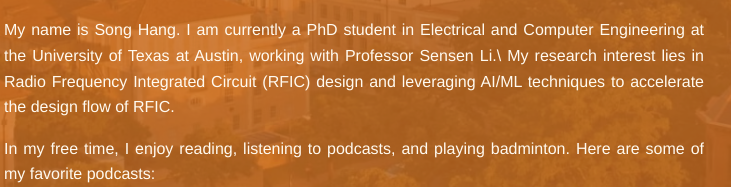
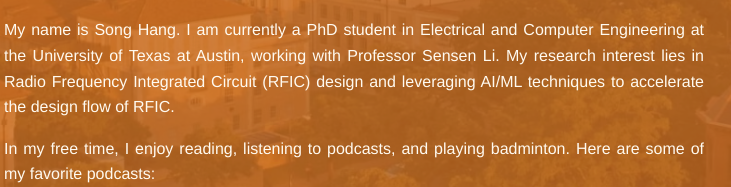
Before and after one commit to songhangc/songhangc.github.io, a plain HTML site: page index.html in a window 1280 px wide. Shown: the part 527-714 px from the top of the page, 286-1017 px from the left. Drawn offline with Linux system fonts and the light colour scheme.

Commit message:
Update index.html

```diff
--- a/index.html
+++ b/index.html
@@ -29,7 +29,7 @@
       </div>
 
       <p style="text-align: justify; line-height: 1.6;">
-        My name is Song Hang. I am currently a PhD student in Electrical and Computer Engineering at the University of Texas at Austin, working with Professor Sensen Li.\
+        My name is Song Hang. I am currently a PhD student in Electrical and Computer Engineering at the University of Texas at Austin, working with Professor Sensen Li.
         My research interest lies in Radio Frequency Integrated Circuit (RFIC) design and leveraging AI/ML techniques to accelerate the design flow of RFIC.
       </p>
 
```
